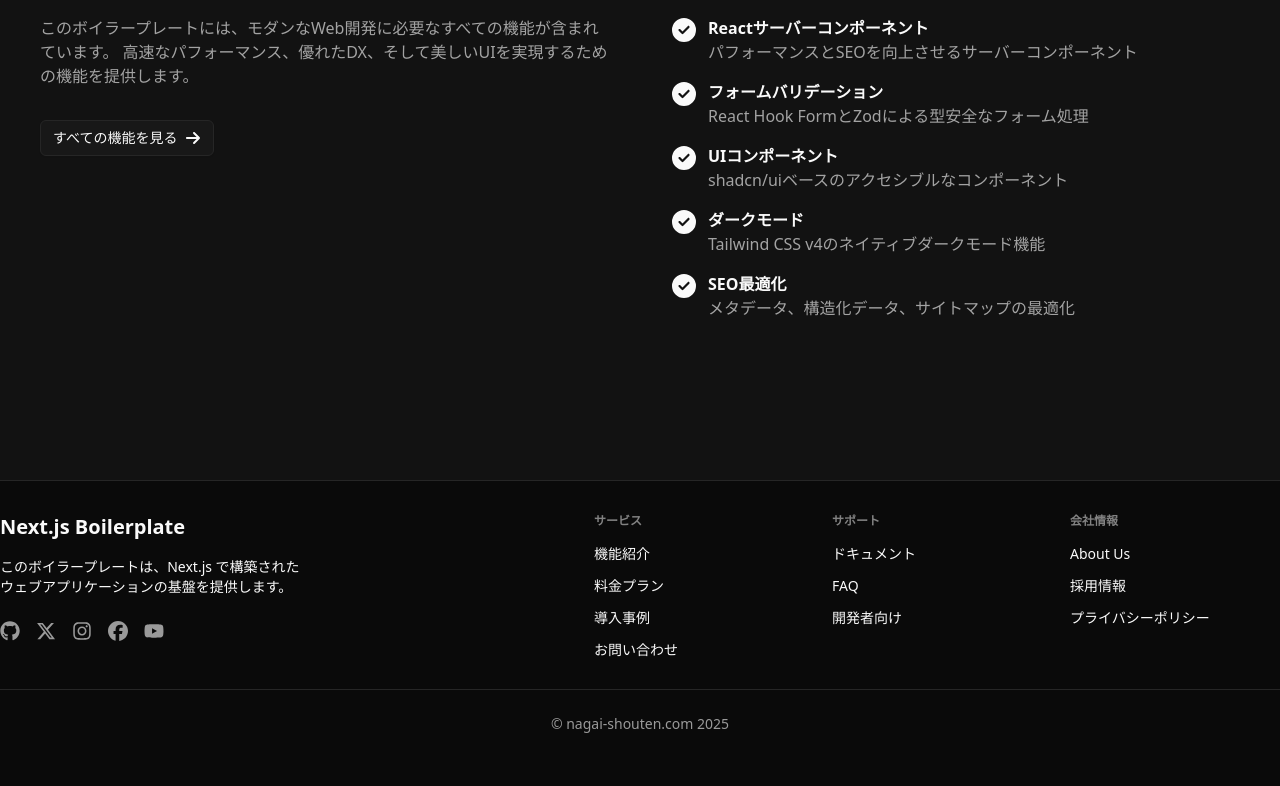
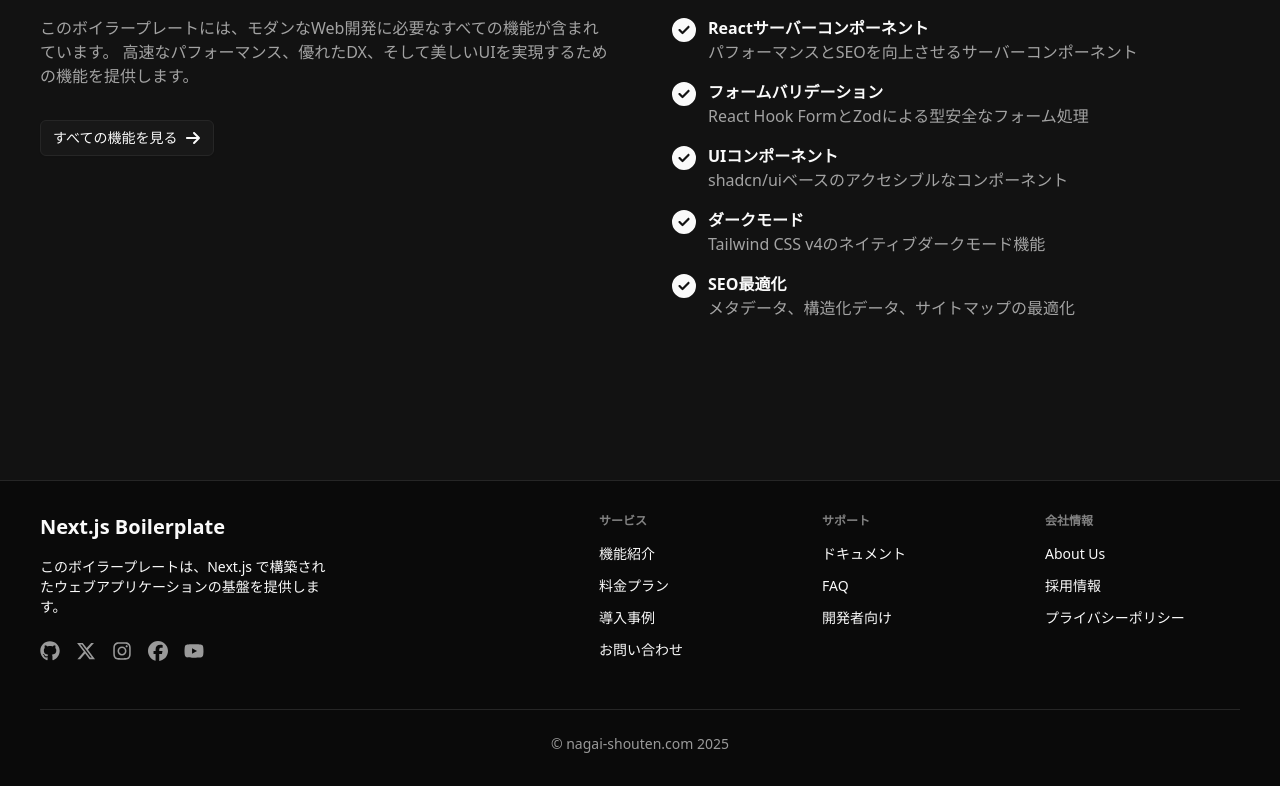
Before and after one commit to takunagai/nextjs-boilerplate, a Next.js app: page / in a window 1280 px wide. Shown: the part 4478-5264 px from the top of the page. Built offline with nearby package versions, Linux system fonts and the light colour scheme.

Commit message:
フッターの余白調整

```diff
--- a/src/components/layout/footer.tsx
+++ b/src/components/layout/footer.tsx
@@ -134,7 +134,7 @@ export function Footer({
 			className={cn(footerVariants({ variant, size }), className)}
 			{...props}
 		>
-			<div className="container mx-auto px-12 md:px-6 xl:px-0">
+			<div className="container mx-auto px-10">
 				<div
 					className={`grid gap-8 ${
 						logoOnBottom ? "md:grid-cols-1" : "md:grid-cols-[1fr_3fr]"
```
